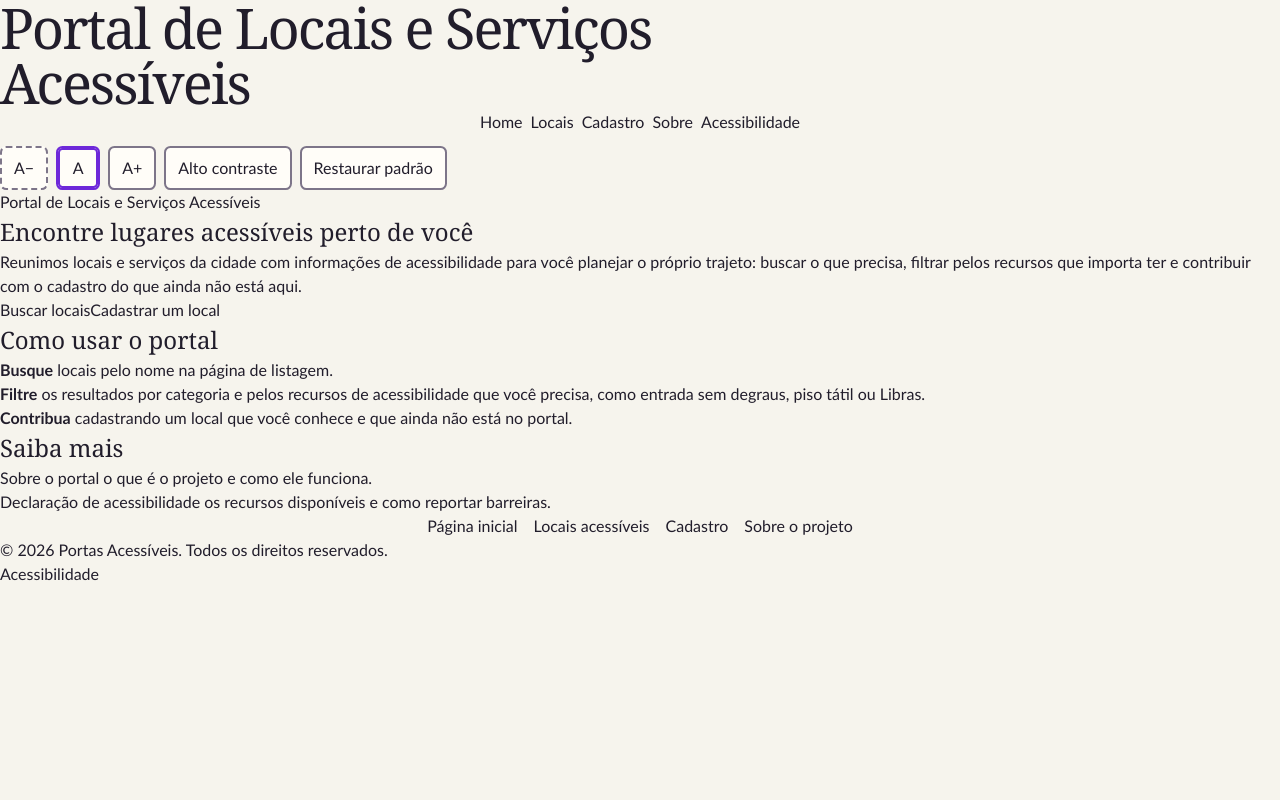
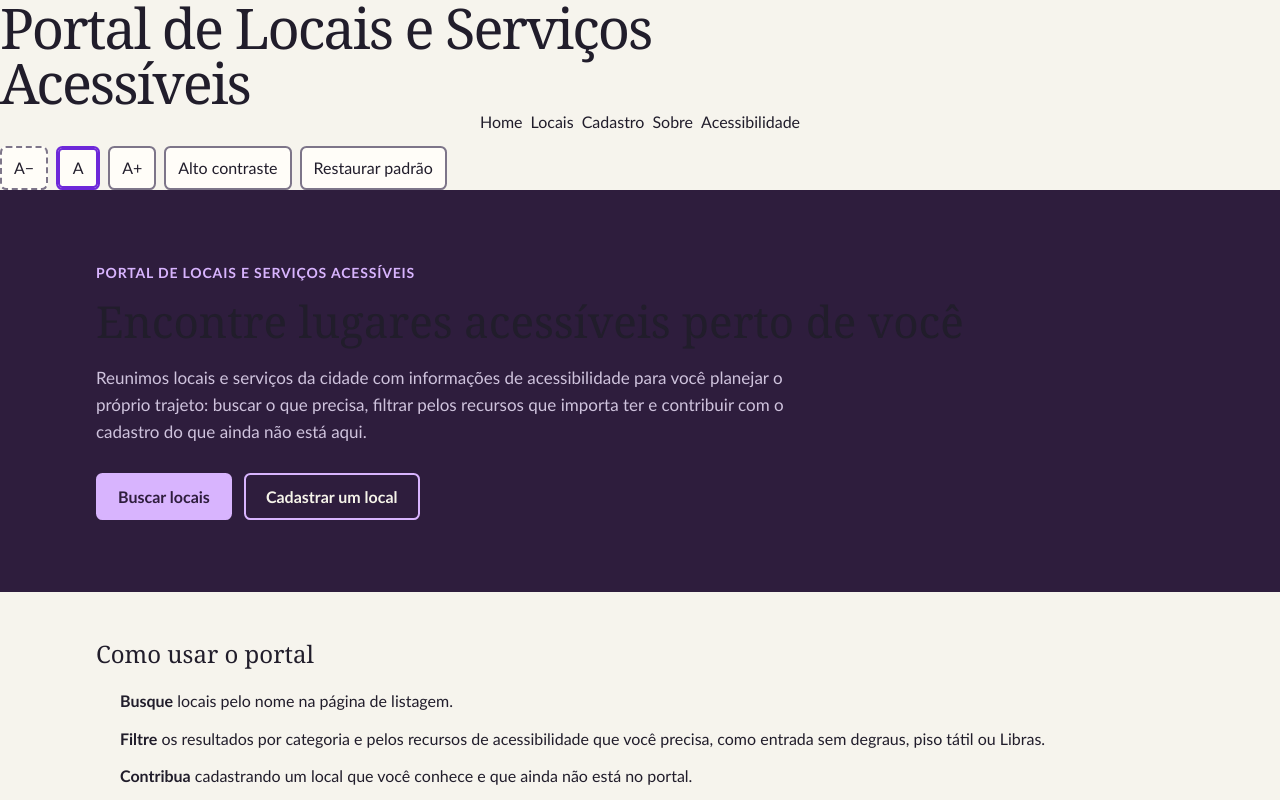
Before and after one commit to 1TDSPJ-26/portal-locais-acessiveis, a React (Vite) app: page / in a window 1280 px wide. Shown: the top 800 px of the page. Built offline with nearby package versions, Linux system fonts and the light colour scheme.

Commit message:
feat: Criando o CSS da Home no padrão da página de acessibilidade

```diff
--- a/src/pages/Home/styles.css
+++ b/src/pages/Home/styles.css
@@ -0,0 +1,114 @@
+.home {
+  display: flex;
+  flex-direction: column;
+}
+
+.home-hero {
+  padding: 3.5rem 7.5%;
+  color: var(--hero-ink);
+  background: var(--hero);
+}
+
+.home-rotulo {
+  margin: 0 0 0.75rem;
+  font-weight: bold;
+  font-size: 0.875rem;
+  letter-spacing: 0.06em;
+  text-transform: uppercase;
+  color: var(--hero-accent);
+}
+
+.home-hero h2 {
+  margin: 0;
+  font-size: clamp(1.75rem, 4vw, 2.75rem);
+  line-height: 1.2;
+  overflow-wrap: anywhere;
+}
+
+.home-intro {
+  max-width: 46rem;
+  margin: 1rem 0 0;
+  font-size: 1.0625rem;
+  line-height: 1.6;
+  color: var(--hero-muted);
+}
+
+.home-acoes {
+  display: flex;
+  flex-wrap: wrap;
+  gap: 0.75rem;
+  margin-top: 1.75rem;
+}
+
+
+.home-acao {
+  display: inline-flex;
+  align-items: center;
+  justify-content: center;
+  min-height: 2.75rem;
+  padding: 0.6rem 1.25rem;
+  border: 0.125rem solid var(--hero-accent);
+  border-radius: 0.4rem;
+  font-weight: bold;
+  text-decoration: none;
+}
+
+.home-acao--principal {
+  color: var(--hero);
+  background: var(--hero-accent);
+}
+
+.home-acao--secundaria {
+  color: var(--hero-ink);
+  background: transparent;
+}
+
+.home-acao:hover {
+  text-decoration: underline;
+}
+
+.home-como-usar {
+  padding: 2.75rem 7.5%;
+}
+
+.home-como-usar h2 {
+  margin: 0 0 1rem;
+}
+
+.home-passos {
+  margin: 0;
+  padding-left: 1.5rem;
+  display: grid;
+  gap: 0.75rem;
+  line-height: 1.6;
+}
+
+.home-saiba-mais {
+  padding: 2.75rem 7.5% 3.5rem;
+  border-top: 1px solid var(--line);
+}
+
+.home-saiba-mais h2 {
+  margin: 0 0 1rem;
+}
+
+.home-links {
+  margin: 0;
+  padding: 0;
+  list-style: none;
+  display: grid;
+  gap: 0.75rem;
+  line-height: 1.6;
+}
+
+.home-links a {
+  color: var(--accent);
+  font-weight: bold;
+  text-underline-offset: 0.2em;
+}
+
+@media (min-width: 48rem) {
+  .home-hero {
+    padding-block: 4.5rem;
+  }
+}
```
